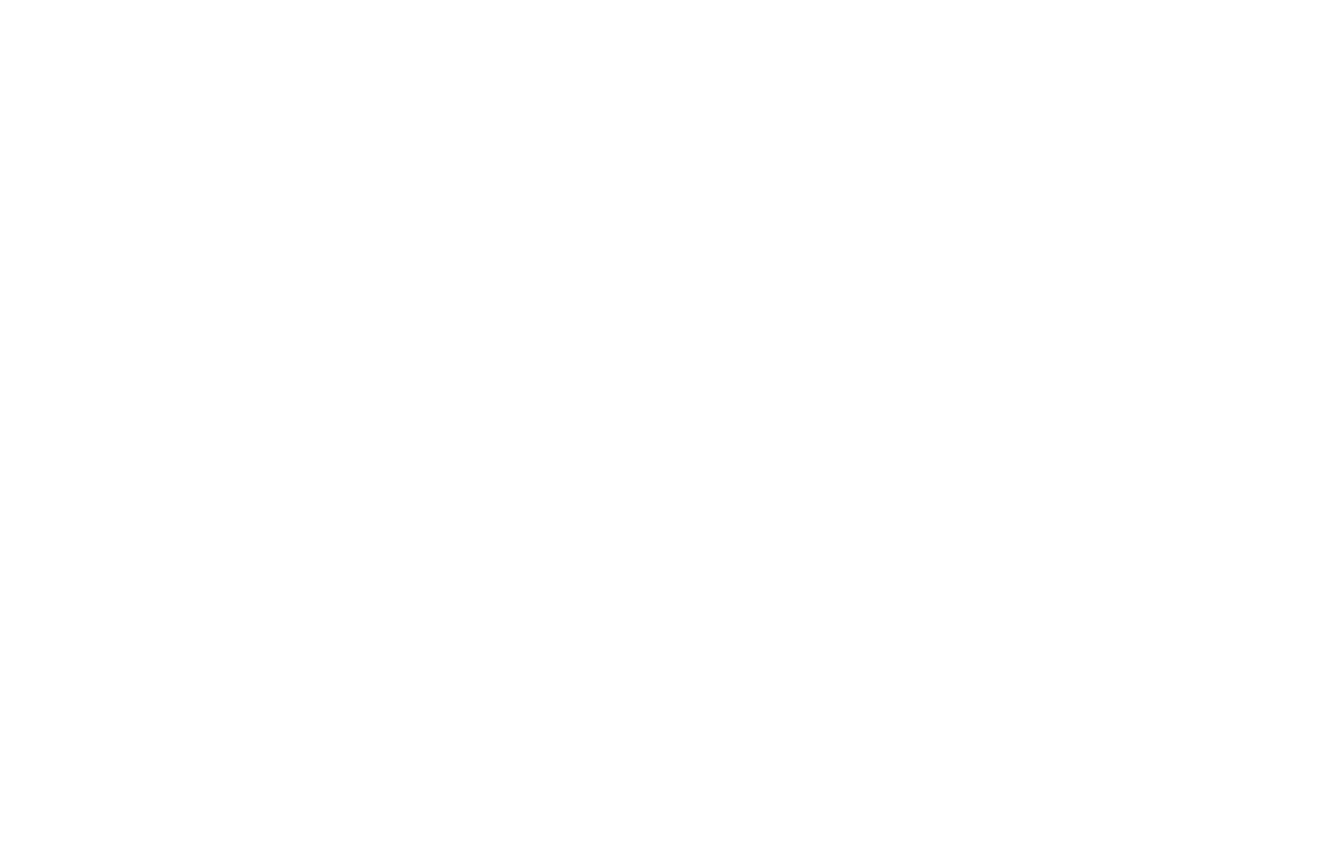
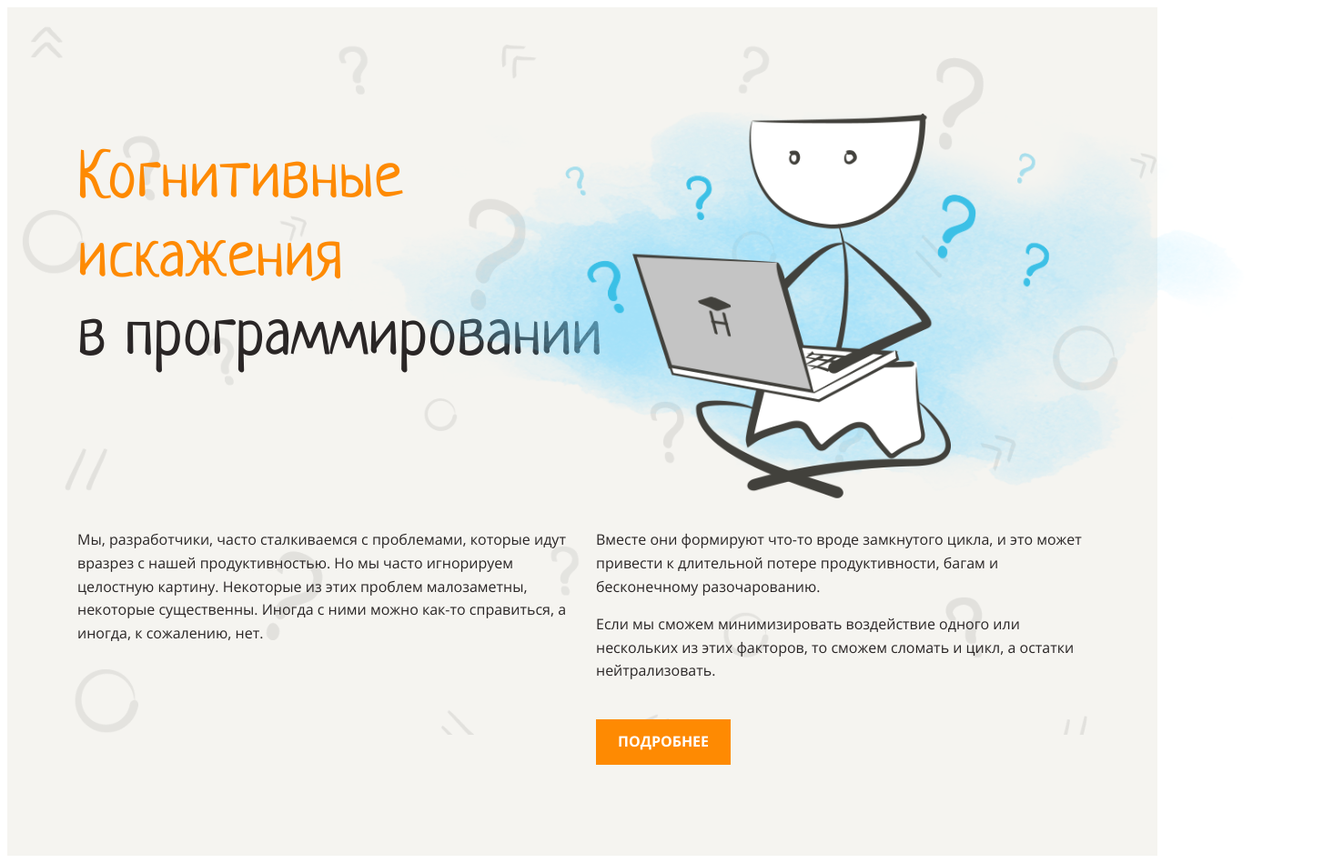
Before and after one commit to Aallyycoop/layout-designer-project-58, a website: page src/index.html in a window 1280 px wide. Shown: the whole page at 91% size, 1465 px wide, since content can reach past the window. Before the commit the page ends 800 px from the top, so only its background shows below. Drawn offline with Linux system fonts and the light colour scheme.

Commit message:
step 3: header

```diff
--- a/src/index.html
+++ b/src/index.html
@@ -9,7 +9,37 @@
     <link rel="stylesheet" href="styles/style.css">
 </head>
 <body>
-    <header>
+    <header class="bg-image bg-light">
+        <div class="container">
+            <h1 class="color-main header-title">
+                Когнитивные
+                <br>
+                искажения
+                <br>
+                <span class="color-dark">в программировании</span>
+            </h1>
+            <img src="./images/main.png" alt="Человек за компьютером" class="header-image">
+            <div class="flex">
+                <div class="flex-col-2">
+                    <p>
+                        Мы, разработчики, часто сталкиваемся с проблемами, которые идут вразрез с нашей продуктивностью.
+                        Но мы часто игнорируем целостную картину. Некоторые из этих проблем малозаметны, некоторые существенны.
+                        Иногда с ними можно как-то справиться, а иногда, к сожалению, нет.
+                    </p>
+                </div>
+                <div class="flex-col-2">
+                    <p>
+                        Вместе они формируют что-то вроде замкнутого цикла, и это может привести к длительной потере продуктивности,
+                        багам и бесконечному разочарованию.
+                    </p>
+                    <p>
+                        Если мы сможем минимизировать воздействие одного или нескольких из этих факторов,
+                        то сможем сломать и цикл, а остатки нейтрализовать.
+                    </p>
+                    <a class="btn" href="#navigation">подробнее</a>
+                </div>
+            </div>
+        </div>
     </header>
     <main>
     </main>
--- a/src/styles/style.css
+++ b/src/styles/style.css
@@ -13,22 +13,35 @@
 }
 
 @font-face {
-  font-family: OpenSans, sans-serif;
-  src: url(src/fonts/OpenSans-Regular.ttf);
-  font-size: 16px;
-  line-height: 1.6rem;
-  color: var(--dark)
+  font-family: "OpenSans";
+  src: url(../fonts/OpenSans-Regular.ttf);
+  font-weight: 400;
 }
 
 @font-face {
-  font-family: Neucha, sans-serif;
-  src: url(src/fonts/Neucha-Regular.ttf);
+  font-family: "OpenSans";
+  src: url(../fonts/OpenSans-Bold.ttf);
+  font-weight: 700;
+}
+
+@font-face {
+  font-family: "Neucha";
+  src: url(../fonts/Neucha-Regular.ttf);
+  font-weight: 400;
+}
+
+body {
+  font-family: "OpenSans", sans-serif;
+  font-weight: 400;
+  color: var(--dark);
   font-size: 16px;
   line-height: 1.6rem;
-  color: var(--dark)
+
 }
 
 h1 {
+  font-family: "Neucha", sans-serif;
+  font-weight: 400;
   font-size: 72px;
   line-height: 1.2em;
 }
@@ -43,8 +56,74 @@ h3 {
   line-height: 1.2em;
 }
 
-section {
+.container {
+  position: relative;
   max-width: 1110px;
   padding: 100px 0;
   margin: 0 auto;
 }
+
+.bg-image::before {
+  position: absolute;
+
+  width: 100%;
+  height: 100%;
+  left: 0;
+  background: url("../images/background.png") 0 0 / cover no-repeat;
+
+  opacity: 0.1;
+
+  content: "";
+}
+
+.bg-light {
+  background-color: var(--light);
+}
+
+.color-main {
+  color: var(--main);
+}
+
+.color-dark {
+  color: var(--dark);
+}
+
+/* Header */
+
+.header-image {
+  position: absolute;
+  height: 525px;
+  top: 55px;
+  right: -270px;
+}
+
+.header-title {
+  margin-bottom: 150px;
+}
+
+.flex {
+  display: flex;
+  gap: 30px;
+}
+
+.flex-col-2 {
+  justify-content: center;
+  align-items: center;
+
+  width: 50%;
+  gap: 30px;
+}
+
+.btn {
+  display: inline-block;
+
+  background-color: var(--main);
+  color: var(--white);
+  font-weight: 700;
+
+  text-transform: uppercase;
+  text-decoration: none;
+  border: none;
+  padding: 12px 24px;
+  margin-top: 24px;
+}
```
Also changed, not shown: src/fonts/OpenSans-Bold.ttf (added), src/images/background.png (added), src/images/main.png (added).
